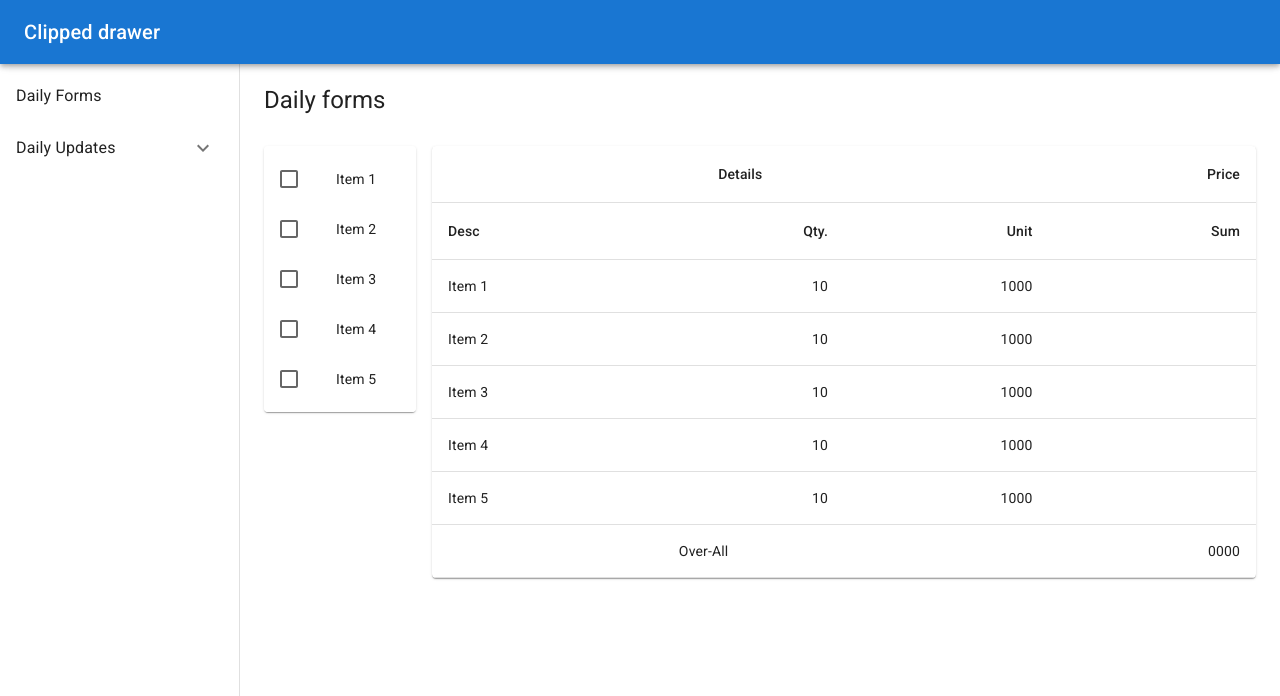
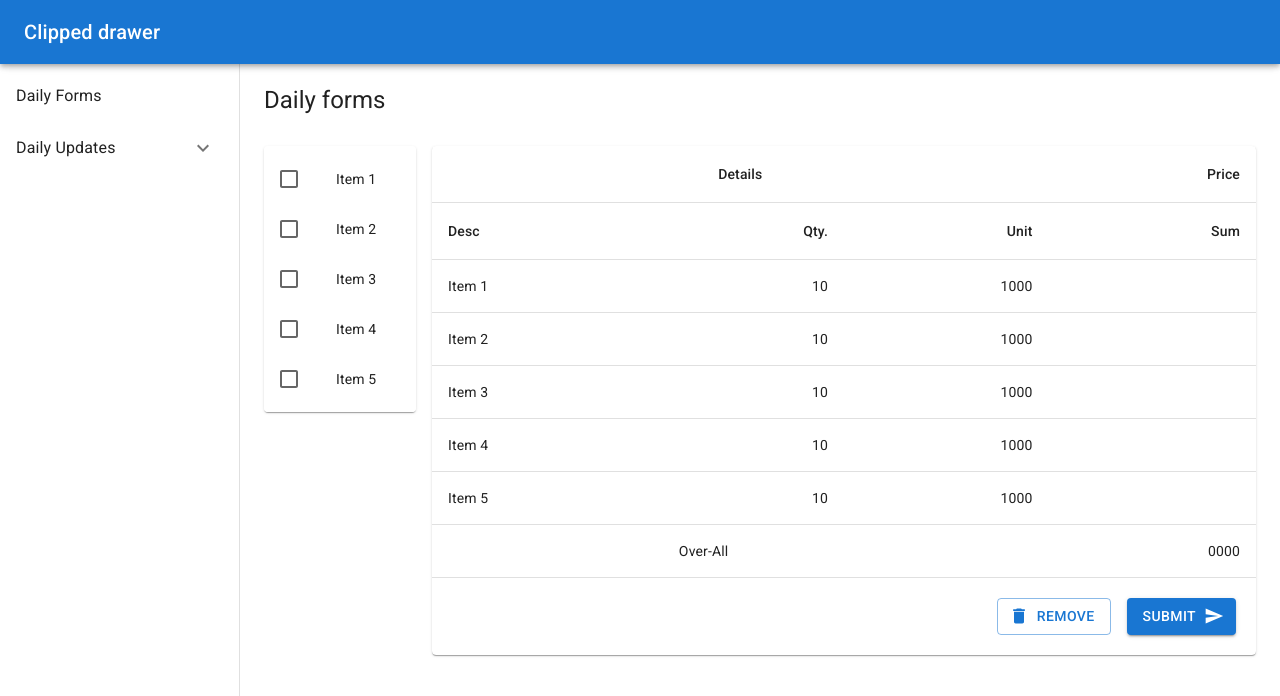
Before and after one commit to NickConsignado/Order-Ease, a React (Vite) app: page /user in a window 1280 px wide. Shown: the top 696 px of the page. Built offline with nearby package versions, Linux system fonts and the light colour scheme.

Commit message:
addded submit and remove button

```diff
--- a/src/components/App.module.scss
+++ b/src/components/App.module.scss
@@ -9,3 +9,8 @@
 .inventory_sub_div {
   padding-top: 30px;
 }
+
+.table_btns {
+  float: right;
+  padding: 20px;
+}
--- a/src/components/inventory/ItemListTable.jsx
+++ b/src/components/inventory/ItemListTable.jsx
@@ -1,12 +1,19 @@
 import * as React from "react";
-import Table from "@mui/material/Table";
-import TableBody from "@mui/material/TableBody";
-import TableCell from "@mui/material/TableCell";
-import TableContainer from "@mui/material/TableContainer";
-import TableHead from "@mui/material/TableHead";
-import TableRow from "@mui/material/TableRow";
-import Paper from "@mui/material/Paper";
-import Card from "@mui/material/Card";
+import {
+  Table,
+  TableBody,
+  TableHead,
+  TableRow,
+  TableContainer,
+  Paper,
+  Card,
+  Button,
+  Stack,
+  TableCell,
+} from "@mui/material";
+import DeleteIcon from "@mui/icons-material/Delete";
+import SendIcon from "@mui/icons-material/Send";
+import classes from "../App.module.scss";
 
 const items = [
   { desc: "Item 1", qty: "10", price: "1000", sum: "" },
@@ -63,6 +70,14 @@ const ItemListTable = () => {
             </TableRow>
           </TableBody>
         </Table>
+        <Stack direction="row" spacing={2} className={classes.table_btns}>
+          <Button variant="outlined" startIcon={<DeleteIcon />}>
+            Remove
+          </Button>
+          <Button variant="contained" endIcon={<SendIcon />}>
+            Submit
+          </Button>
+        </Stack>
       </TableContainer>
     </Card>
   );
```
